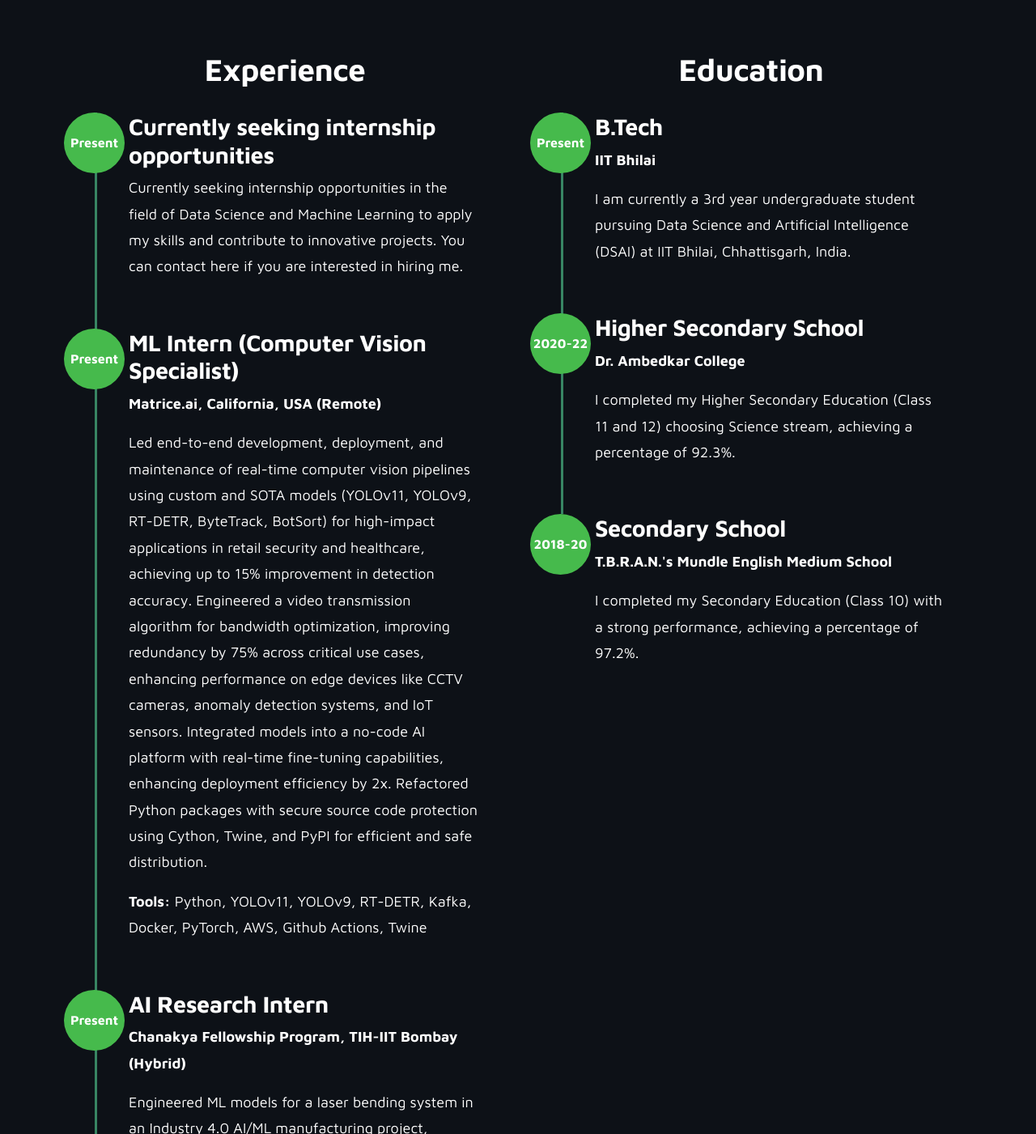
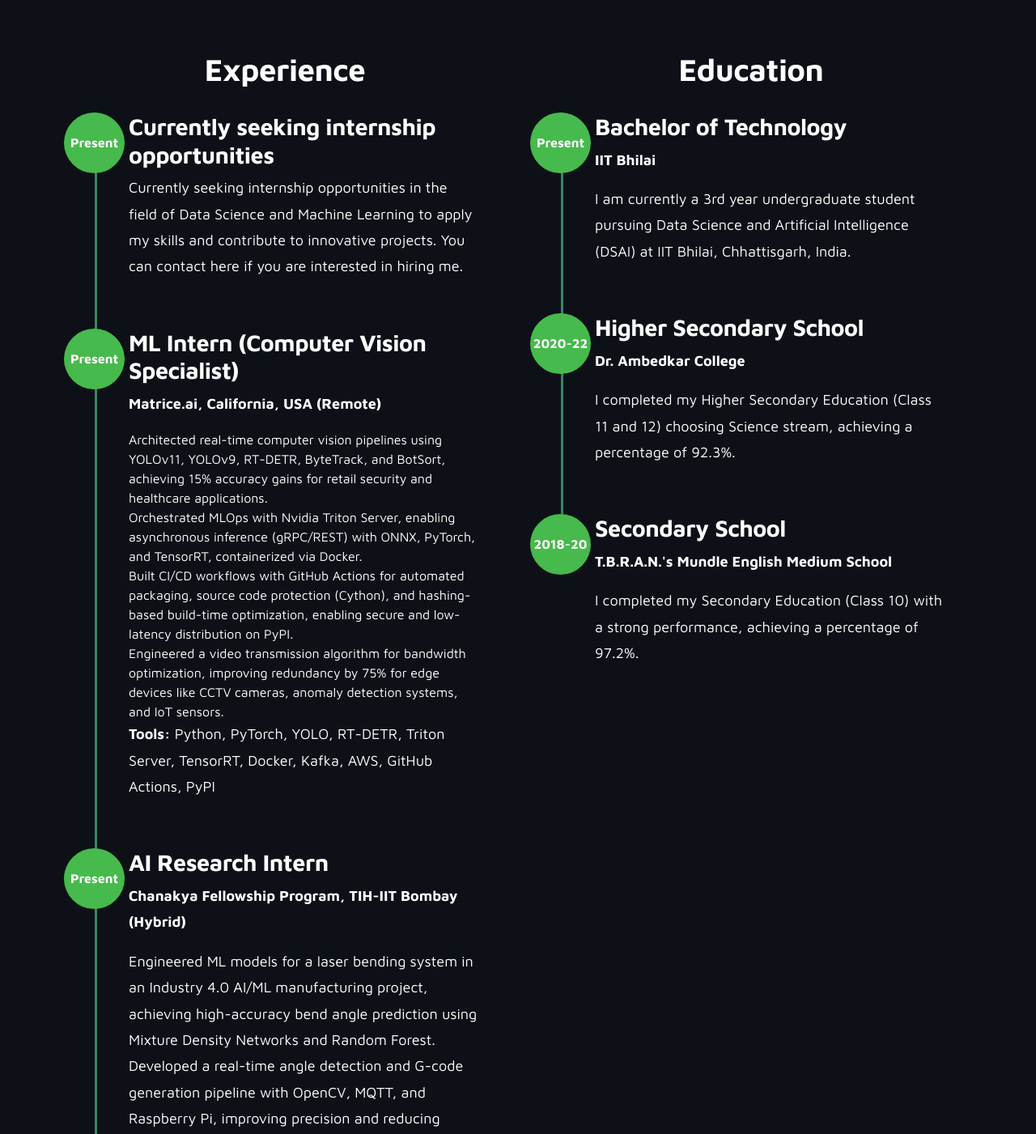
Before and after one commit to VDNT11NULL/VDNT11NULL.github.io, a plain HTML site: page index.html in a window 1280 px wide. Shown: the part 640-2041 px from the top of the page at 81% size. Drawn offline with Linux system fonts and the light colour scheme.

Commit message:
proj and exp update

```diff
--- a/index.html
+++ b/index.html
@@ -118,10 +118,17 @@
                                 <div class="timeline-info">
                                     <h3><span>ML Intern (Computer Vision Specialist)</span></h3>
                                     <p><strong>Matrice.ai, California, USA (Remote)</strong></p>
-                                    <p>Led end-to-end development, deployment, and maintenance of real-time computer vision pipelines using custom and SOTA models (YOLOv11, YOLOv9, RT-DETR, ByteTrack, BotSort) for high-impact applications in retail security and healthcare, achieving up to 15% improvement in detection accuracy. Engineered a video transmission algorithm for bandwidth optimization, improving redundancy by 75% across critical use cases, enhancing performance on edge devices like CCTV cameras, anomaly detection systems, and IoT sensors. Integrated models into a no-code AI platform with real-time fine-tuning capabilities, enhancing deployment efficiency by 2x. Refactored Python packages with secure source code protection using Cython, Twine, and PyPI for efficient and safe distribution.</p>
-                                    <p><strong>Tools:</strong> Python, YOLOv11, YOLOv9, RT-DETR, Kafka, Docker, PyTorch, AWS, Github Actions, Twine</p>
+                                    <ul>
+                                        <li>Architected real-time computer vision pipelines using YOLOv11, YOLOv9, RT-DETR, ByteTrack, and BotSort, achieving 15% accuracy gains for retail security and healthcare applications.</li>
+                                        <li>Orchestrated MLOps with Nvidia Triton Server, enabling asynchronous inference (gRPC/REST) with ONNX, PyTorch, and TensorRT, containerized via Docker.</li>
+                                        <li>Built CI/CD workflows with GitHub Actions for automated packaging, source code protection (Cython), and hashing-based build-time optimization, enabling secure and low-latency distribution on PyPI.</li>
+                                        <li>Engineered a video transmission algorithm for bandwidth optimization, improving redundancy by 75% for edge devices like CCTV cameras, anomaly detection systems, and IoT sensors.</li>
+                                    </ul>
+                                    <p><strong>Tools:</strong> Python, PyTorch, YOLO, RT-DETR, Triton Server, TensorRT, Docker, Kafka, AWS, GitHub Actions, PyPI</p>
                                 </div>
                             </div>
+
+
                             <div class="timeline-wrapper">
                                 <div class="timeline-yr">
                                     <span>Present</span>
@@ -163,7 +170,7 @@
                                     <span>Present</span>
                                 </div>
                                 <div class="timeline-info">
-                                    <h3><span>B.Tech</span></h3>
+                                    <h3><span>Bachelor of Technology</span></h3>
                                     <p><strong>IIT Bhilai</strong></p>
                                     <p>I am currently a 3rd year undergraduate student pursuing Data Science and Artificial Intelligence (DSAI) at IIT Bhilai, Chhattisgarh, India.</p>
                                 </div>
```
Also changed, not shown: project.html (+13 -11 lines).
